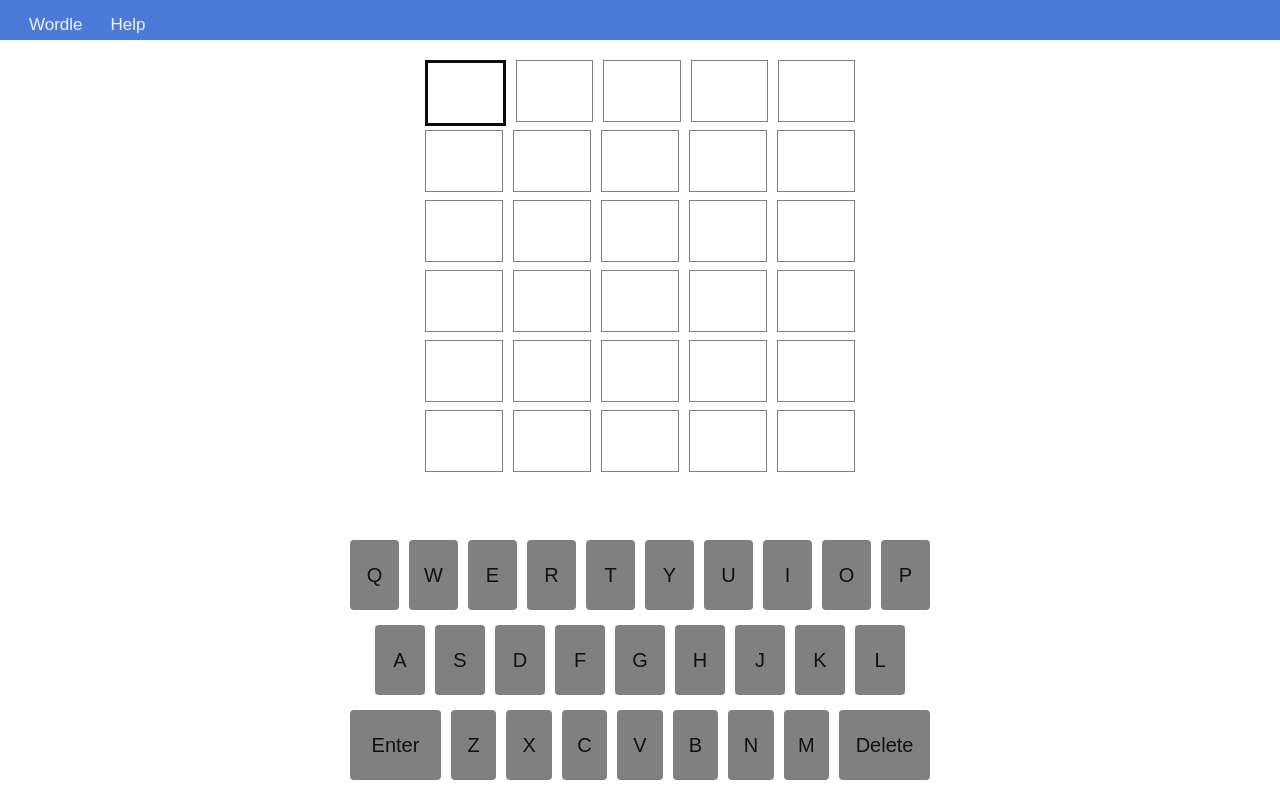
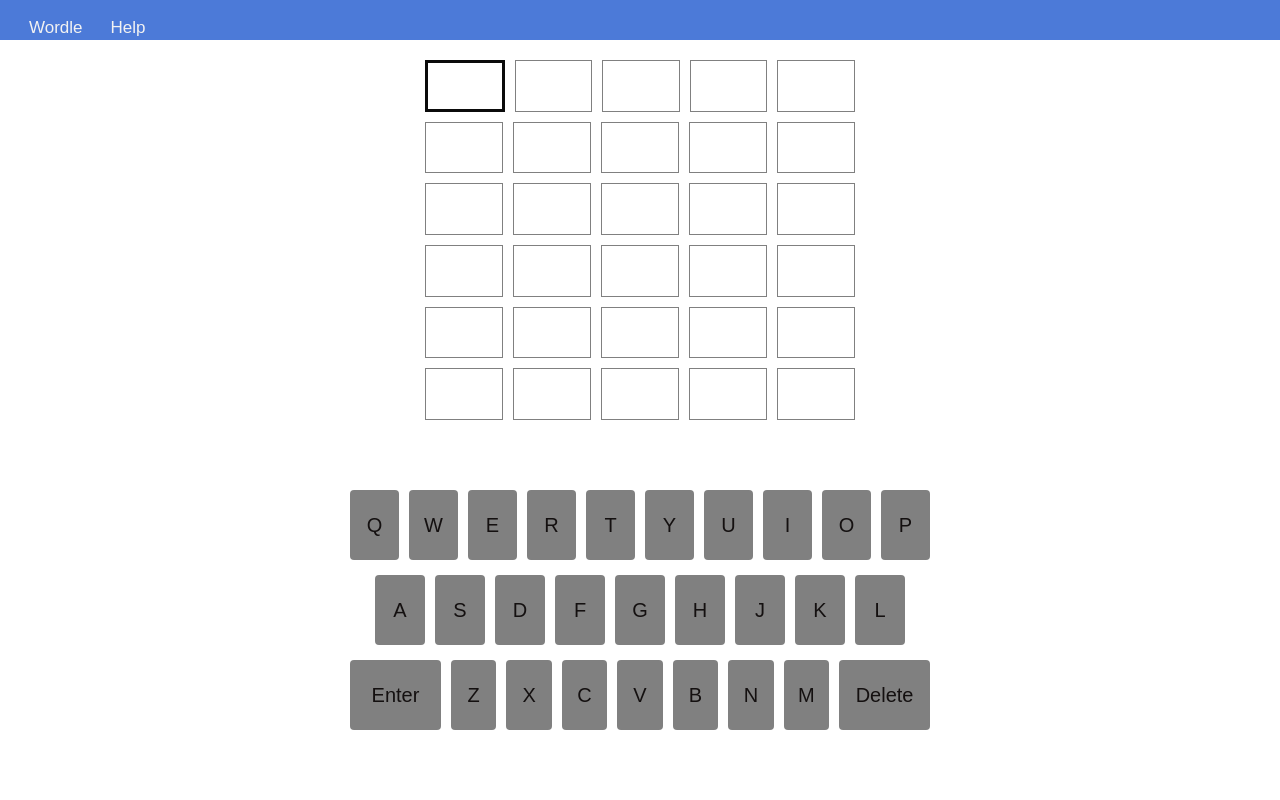
Before and after one commit to HagarLaks/wordle, a React (Create React App) app in the folder wordle-react/: page /game in a window 1280 px wide. Built offline with nearby package versions, Linux system fonts and the light colour scheme.

Commit message:
working input user and guesshandle, no modal yet

```diff
--- a/wordle-react/src/App.scss
+++ b/wordle-react/src/App.scss
@@ -1,7 +1,5 @@
 
-// /* import bootstrap to set changes */
-// @import "~bootstrap/scss/bootstrap";
-
+@import "../node_modules/bootstrap/scss/bootstrap";
 
 .App {
   text-align: center;
@@ -90,7 +88,9 @@ nav {
   flex-direction: column;
 }
 
-.row {
+.rows {
+  height: 100%;
+
   flex: 33%;
   display: flex;
   flex-direction: row;
@@ -185,3 +185,6 @@ nav {
 #disabled {
   background-color: #3a393c;
 }
+
+
+// /* import bootstrap to set changes */
--- a/wordle-react/src/components/Game.js
+++ b/wordle-react/src/components/Game.js
@@ -15,42 +15,42 @@ export function Game(){
             <div className="board">
                 {" "}
 
-                <div className="row">
+                <div className="rows">
                     <Cell current={(currentAttempt.attempt===0 && currentAttempt.letterPos===0)? 'curfocus':''} letterPosision={0} attemptNum={0}/>
                     <Cell current={(currentAttempt.attempt===0 && currentAttempt.letterPos===1)? 'curfocus':''} letterPosision={1} attemptNum={0}/>
                     <Cell current={(currentAttempt.attempt===0 && currentAttempt.letterPos===2)? 'curfocus':''} letterPosision={2} attemptNum={0}/>
                     <Cell current={(currentAttempt.attempt===0 && currentAttempt.letterPos===3)? 'curfocus':''} letterPosision={3} attemptNum={0}/>
                     <Cell current={(currentAttempt.attempt===0 && currentAttempt.letterPos===4)? 'curfocus':''} letterPosision={4} attemptNum={0}/>
                 </div>
-                <div className="row">
+                <div className="rows">
                     <Cell current={(currentAttempt.attempt===1 && currentAttempt.letterPos===0)? 'curfocus':''} letterPosision={0} attemptNum={1}/>
                     <Cell current={(currentAttempt.attempt===1 && currentAttempt.letterPos===1)? 'curfocus':''} letterPosision={1} attemptNum={1}/>
                     <Cell current={(currentAttempt.attempt===1 && currentAttempt.letterPos===2)? 'curfocus':''} letterPosision={2} attemptNum={1}/>
                     <Cell current={(currentAttempt.attempt===1 && currentAttempt.letterPos===3)? 'curfocus':''} letterPosision={3} attemptNum={1}/>
                     <Cell current={(currentAttempt.attempt===1 && currentAttempt.letterPos===4)? 'curfocus':''} letterPosision={4} attemptNum={1}/>
                 </div>
-                <div className="row">
+                <div className="rows">
                     <Cell current={(currentAttempt.attempt===2 && currentAttempt.letterPos===0)? 'curfocus':''} letterPosision={0} attemptNum={2}/>
                     <Cell current={(currentAttempt.attempt===2 && currentAttempt.letterPos===1)? 'curfocus':''} letterPosision={1} attemptNum={2}/>
                     <Cell current={(currentAttempt.attempt===2 && currentAttempt.letterPos===2)? 'curfocus':''} letterPosision={2} attemptNum={2}/>
                     <Cell current={(currentAttempt.attempt===2 && currentAttempt.letterPos===3)? 'curfocus':''} letterPosision={3} attemptNum={2}/>
                     <Cell current={(currentAttempt.attempt===2 && currentAttempt.letterPos===4)? 'curfocus':''} letterPosision={4} attemptNum={2}/>
                 </div>
-                <div className="row">
+                <div className="rows">
                     <Cell current={(currentAttempt.attempt===3 && currentAttempt.letterPos===0)? 'curfocus':''} letterPosision={0} attemptNum={3}/>
                     <Cell current={(currentAttempt.attempt===3 && currentAttempt.letterPos===1)? 'curfocus':''} letterPosision={1} attemptNum={3}/>
                     <Cell current={(currentAttempt.attempt===3 && currentAttempt.letterPos===2)? 'curfocus':''} letterPosision={2} attemptNum={3}/>
                     <Cell current={(currentAttempt.attempt===3 && currentAttempt.letterPos===3)? 'curfocus':''} letterPosision={3} attemptNum={3}/>
                     <Cell current={(currentAttempt.attempt===3 && currentAttempt.letterPos===4)? 'curfocus':''} letterPosision={4} attemptNum={3}/>
                 </div>
-                <div className="row">
+                <div className="rows">
                     <Cell current={(currentAttempt.attempt===4 && currentAttempt.letterPos===0)? 'curfocus':''} letterPosision={0} attemptNum={4}/>
                     <Cell current={(currentAttempt.attempt===4 && currentAttempt.letterPos===1)? 'curfocus':''} letterPosision={1} attemptNum={4}/>
                     <Cell current={(currentAttempt.attempt===4 && currentAttempt.letterPos===2)? 'curfocus':''} letterPosision={2} attemptNum={4}/>
                     <Cell current={(currentAttempt.attempt===4 && currentAttempt.letterPos===3)? 'curfocus':''} letterPosision={3} attemptNum={4}/>
                     <Cell current={(currentAttempt.attempt===4 && currentAttempt.letterPos===4)? 'curfocus':''} letterPosision={4} attemptNum={4}/>
                 </div>
-                <div className="row">
+                <div className="rows">
                     <Cell current={(currentAttempt.attempt===5 && currentAttempt.letterPos===0)? 'curfocus':''} letterPosision={0} attemptNum={5}/>
                     <Cell current={(currentAttempt.attempt===5 && currentAttempt.letterPos===1)? 'curfocus':''} letterPosision={1} attemptNum={5}/>
                     <Cell current={(currentAttempt.attempt===5 && currentAttempt.letterPos===2)? 'curfocus':''} letterPosision={2} attemptNum={5}/>
```
Also changed, not shown: wordle-react/src/components/row.js (+9 -0 lines).
